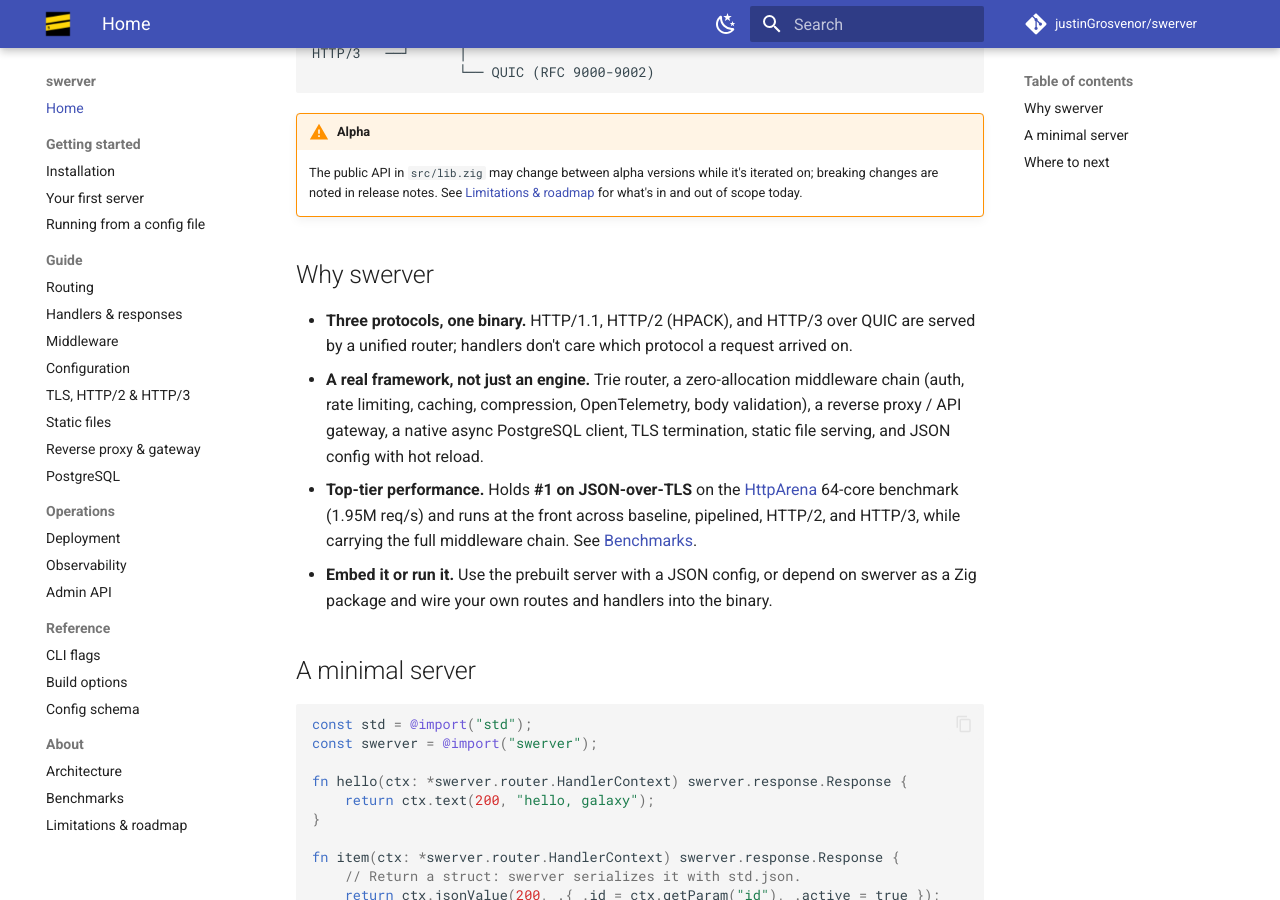
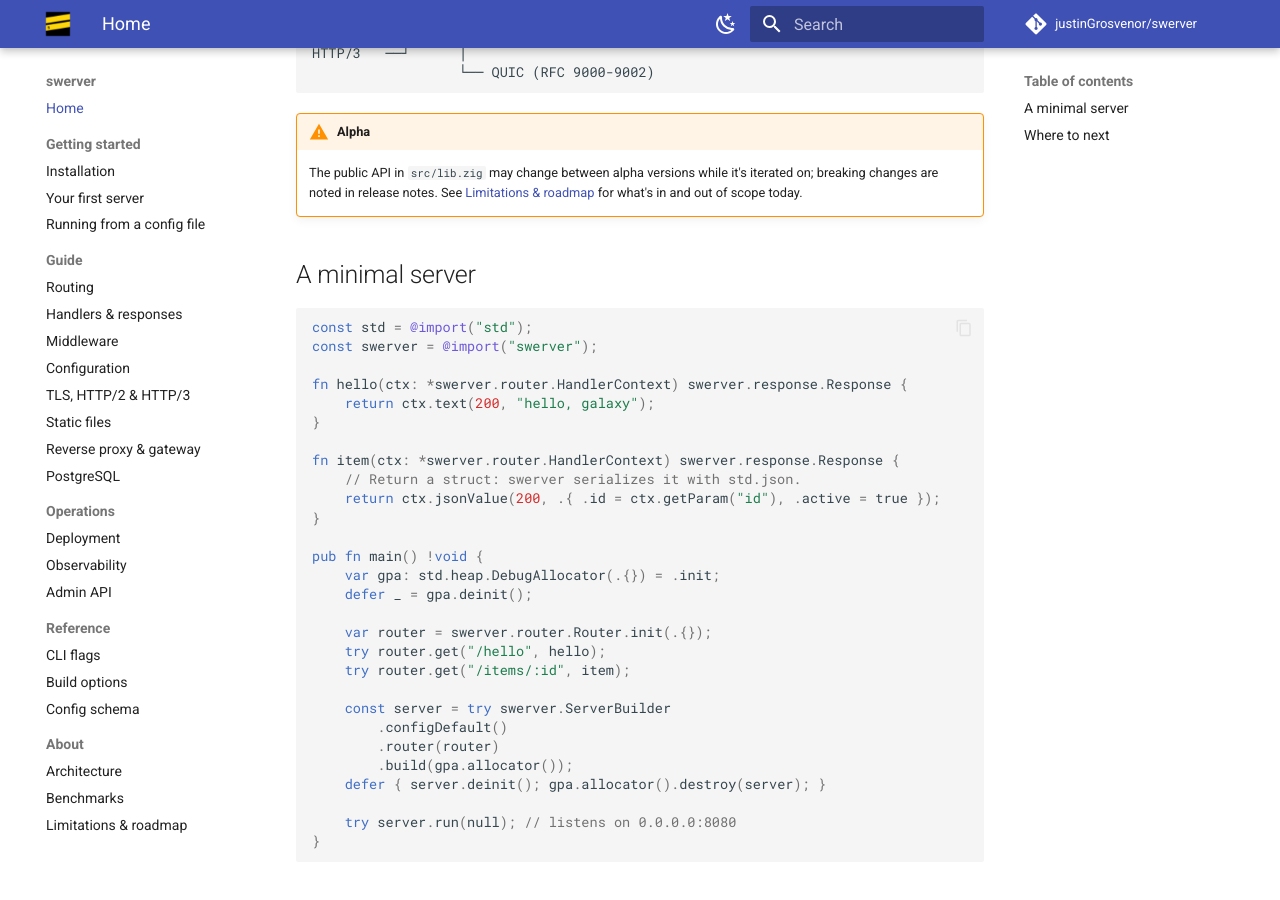
Before and after one commit to justinGrosvenor/swerver, an MkDocs documentation site: the page built from docs/index.md, in a window 1280 px wide and 900 px high, scrolled down 277 px. Built offline with MkDocs 1.6.1 and Material for MkDocs 9.7.7, drawn with Linux system fonts in a browser that asks for light colours; comment, search, counter and statistics services are not loaded.

Commit message:
docs: drop the 'Why swerver' section from the home page

```diff
--- a/docs/index.md
+++ b/docs/index.md
@@ -11,13 +11,6 @@
 
 !!! warning "Alpha"
     The public API in `src/lib.zig` may change between alpha versions while it's iterated on; breaking changes are noted in release notes. See [Limitations & roadmap](about/limitations.md) for what's in and out of scope today.
-
-## Why swerver
-
-- **Three protocols, one binary.** HTTP/1.1, HTTP/2 (HPACK), and HTTP/3 over QUIC are served by a unified router; handlers don't care which protocol a request arrived on.
-- **A real framework, not just an engine.** Trie router, a zero-allocation middleware chain (auth, rate limiting, caching, compression, OpenTelemetry, body validation), a reverse proxy / API gateway, a native async PostgreSQL client, TLS termination, static file serving, and JSON config with hot reload.
-- **Top-tier performance.** Holds **#1 on JSON-over-TLS** on the [HttpArena](https://www.http-arena.com/) 64-core benchmark (1.95M req/s) and runs at the front across baseline, pipelined, HTTP/2, and HTTP/3, while carrying the full middleware chain. See [Benchmarks](about/benchmarks.md).
-- **Embed it or run it.** Use the prebuilt server with a JSON config, or depend on swerver as a Zig package and wire your own routes and handlers into the binary.
 
 ## A minimal server
 
```
